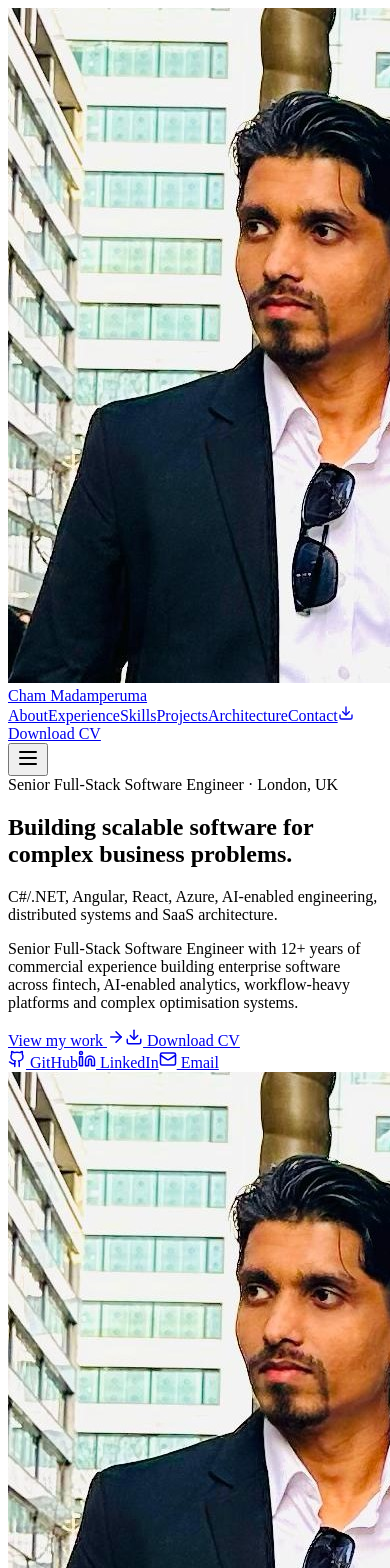
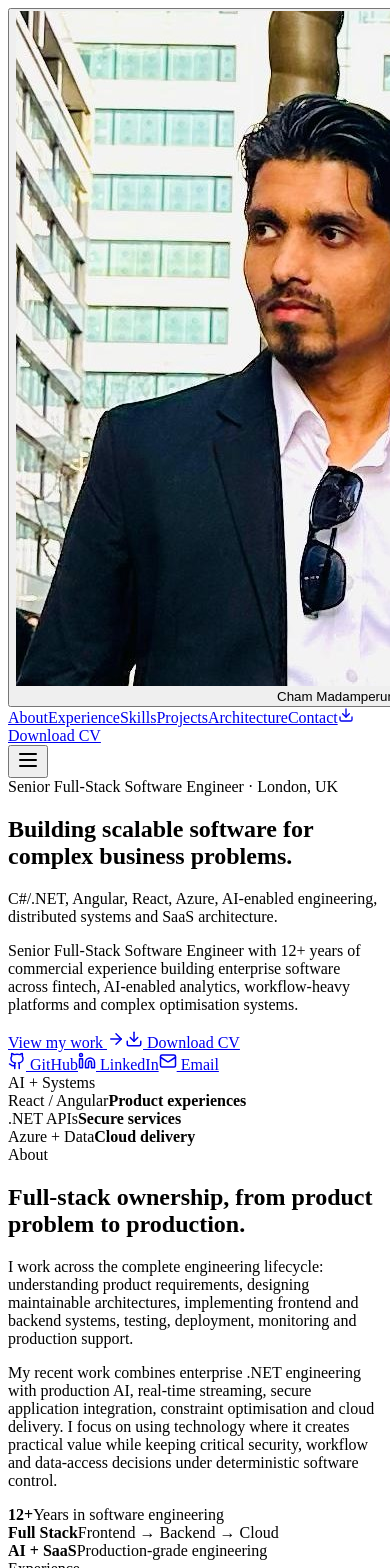
Before and after one commit to Cham-Thilini/cham, a React (Vite) app: page / in a window 390 px wide. Shown: the top 1568 px of the page. Built offline with nearby package versions, Linux system fonts and the light colour scheme; the HTML template or start-up script is replaced by a standard one.

Commit message:
Improve hero visual and responsive call button

```diff
--- a/src/App.tsx
+++ b/src/App.tsx
@@ -10,15 +10,16 @@ const navItems = ['about', 'experience', 'skills', 'projects', 'architecture', '
 function App() {
   const [open, setOpen] = useState(false)
   const [showPhone, setShowPhone] = useState(false)
+  const [showProfileModal, setShowProfileModal] = useState(false)
 
   return (
     <div className="app-shell">
       <header className="nav-wrap">
         <nav className="nav container" aria-label="Primary navigation">
-          <a className="brand" href="#home">
+          <button type="button" className="brand" onClick={() => setShowProfileModal(true)} aria-label="View profile photo">
             <img className="brand-mark" src={profile.photo} alt={profile.name} />
             <span>{profile.name}</span>
-          </a>
+          </button>
 
           <div className="desktop-nav">
             {navItems.map((item) => (
@@ -69,8 +70,20 @@ function App() {
               </div>
             </div>
 
-            <div className="hero-visual" aria-label="Profile photo">
-              <img className="profile-photo" src={profile.photo} alt={profile.name} />
+            <div className="hero-visual hero-visual-abstract" aria-label="Architecture overview">
+              <div className="visual-badge">AI + Systems</div>
+              <div className="visual-card visual-main">
+                <span>React / Angular</span>
+                <strong>Product experiences</strong>
+              </div>
+              <div className="visual-card visual-side">
+                <span>.NET APIs</span>
+                <strong>Secure services</strong>
+              </div>
+              <div className="visual-card visual-bottom">
+                <span>Azure + Data</span>
+                <strong>Cloud delivery</strong>
+              </div>
             </div>
           </div>
         </section>
@@ -255,6 +268,17 @@ function App() {
         </section>
       </main>
 
+      {showProfileModal && (
+        <div className="profile-modal" onClick={() => setShowProfileModal(false)}>
+          <div className="profile-modal-card" onClick={(event) => event.stopPropagation()}>
+            <button type="button" className="profile-modal-close" onClick={() => setShowProfileModal(false)} aria-label="Close profile photo">
+              ×
+            </button>
+            <img src={profile.photo} alt={profile.name} />
+          </div>
+        </div>
+      )}
+
       <footer>
         <div className="container footer-inner">
           <span>© 2026 {profile.name}. All rights reserved.</span>
--- a/src/styles.css
+++ b/src/styles.css
@@ -72,6 +72,11 @@ button, a { -webkit-tap-highlight-color: transparent; }
   gap: 12px;
   font-weight: 750;
   letter-spacing: -.02em;
+  background: transparent;
+  border: 0;
+  padding: 0;
+  color: inherit;
+  cursor: pointer;
 }
 
 .brand-mark {
@@ -83,6 +88,48 @@ button, a { -webkit-tap-highlight-color: transparent; }
   border: 1px solid rgba(144, 211, 255, .3);
   background: linear-gradient(135deg, rgba(102,217,255,.26), rgba(155,140,255,.28));
   font-size: 13px;
+}
+
+.profile-modal {
+  position: fixed;
+  inset: 0;
+  background: rgba(2, 9, 17, 0.78);
+  display: grid;
+  place-items: center;
+  z-index: 200;
+  padding: 24px;
+}
+
+.profile-modal-card {
+  position: relative;
+  width: min(90vw, 640px);
+  background: rgba(9, 22, 36, 0.96);
+  border: 1px solid rgba(148, 201, 255, 0.28);
+  border-radius: 22px;
+  overflow: hidden;
+  box-shadow: 0 28px 80px rgba(0, 0, 0, 0.45);
+}
+
+.profile-modal-card img {
+  display: block;
+  width: 100%;
+  max-height: 80vh;
+  object-fit: cover;
+}
+
+.profile-modal-close {
+  position: absolute;
+  top: 12px;
+  right: 12px;
+  width: 36px;
+  height: 36px;
+  border: 0;
+  border-radius: 50%;
+  background: rgba(7, 17, 31, 0.85);
+  color: white;
+  cursor: pointer;
+  font-size: 24px;
+  line-height: 1;
 }
 
 .desktop-nav {
@@ -226,11 +273,61 @@ h3 {
   overflow: hidden;
 }
 
-.profile-photo {
-  width: 100%;
-  height: 100%;
-  object-fit: cover;
-  display: block;
+.hero-visual-abstract {
+  background:
+    radial-gradient(circle at 50% 30%, rgba(116, 195, 255, 0.22), transparent 28%),
+    linear-gradient(135deg, rgba(11, 27, 42, 0.96), rgba(8, 18, 32, 0.86));
+}
+
+.visual-badge {
+  position: absolute;
+  top: 20px;
+  left: 22px;
+  padding: 8px 14px;
+  border-radius: 999px;
+  background: rgba(255,255,255,.06);
+  border: 1px solid rgba(163, 211, 255, .22);
+  color: #d7ecff;
+  font-size: 12px;
+  letter-spacing: .08em;
+  text-transform: uppercase;
+}
+
+.visual-card {
+  position: absolute;
+  display: flex;
+  flex-direction: column;
+  gap: 6px;
+  padding: 18px 20px;
+  border-radius: 18px;
+  background: rgba(9, 22, 36, 0.8);
+  border: 1px solid rgba(150, 196, 255, .18);
+  box-shadow: 0 18px 48px rgba(0,0,0,.18);
+  backdrop-filter: blur(14px);
+}
+
+.visual-card span {
+  color: var(--muted);
+  font-size: 12px;
+}
+
+.visual-card strong {
+  font-size: 18px;
+}
+
+.visual-main {
+  left: 44px;
+  top: 72px;
+}
+
+.visual-side {
+  right: 36px;
+  top: 150px;
+}
+
+.visual-bottom {
+  left: 64px;
+  bottom: 62px;
 }
 
 .orbit {
@@ -457,6 +554,7 @@ h3 {
   min-width: 182px;
   width: 182px;
   justify-content: center;
+  white-space: nowrap;
 }
 
 footer {
@@ -475,6 +573,12 @@ footer {
 @media (max-width: 920px) {
   .desktop-nav { display: none; }
   .menu-button { display: inline-grid; }
+  .contact-card { grid-template-columns: 1fr; }
+  .contact-actions { width: 100%; }
+  .phone-toggle {
+    width: 100%;
+    min-width: 0;
+  }
   .mobile-nav {
     display: grid;
     gap: 4px;
```
